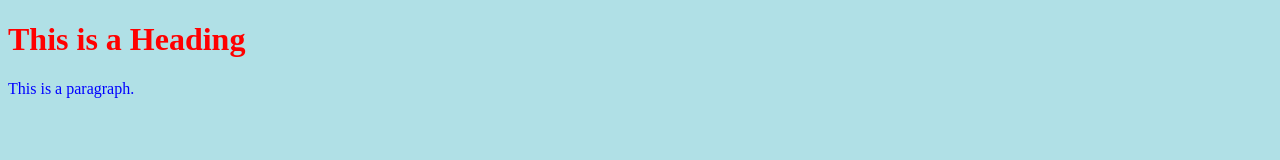
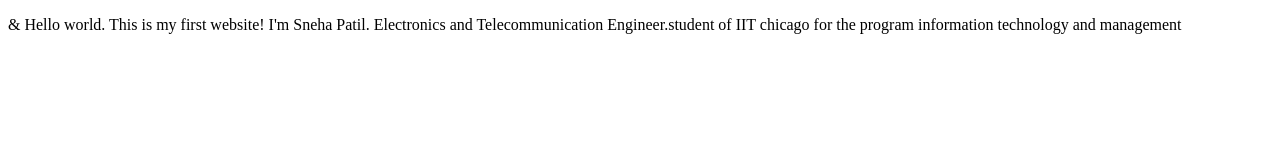
Before and after one commit to spatil62/testrepo, a plain HTML site: page index.html in a window 1280 px wide. Drawn offline with Linux system fonts and the light colour scheme.

Commit message:
changes 2

```diff
--- a/index.html
+++ b/index.html
@@ -1,17 +1,13 @@
 <!DOCTYPE html>
-<html>
+<html lang="en">
 <head>
-  <title>Page Title</title>
-  <style>
-    body {background-color: powderblue;}
-    h1 {color: red;}
-    p {color: blue;}
-  </style>
+  <meta charset="UTF-8">
+  <title>ITMD-361 Internet Technologies and web design</title>
 </head>
 <body>
 
-<h1>This is a Heading</h1>
-<p>This is a paragraph.</p>
+<p>&amp; Hello world. This is my first website! I'm Sneha Patil. Electronics and Telecommunication Engineer.student of IIT chicago for the program information technology and management</p>
+
 
 </body>
 </html>
```
